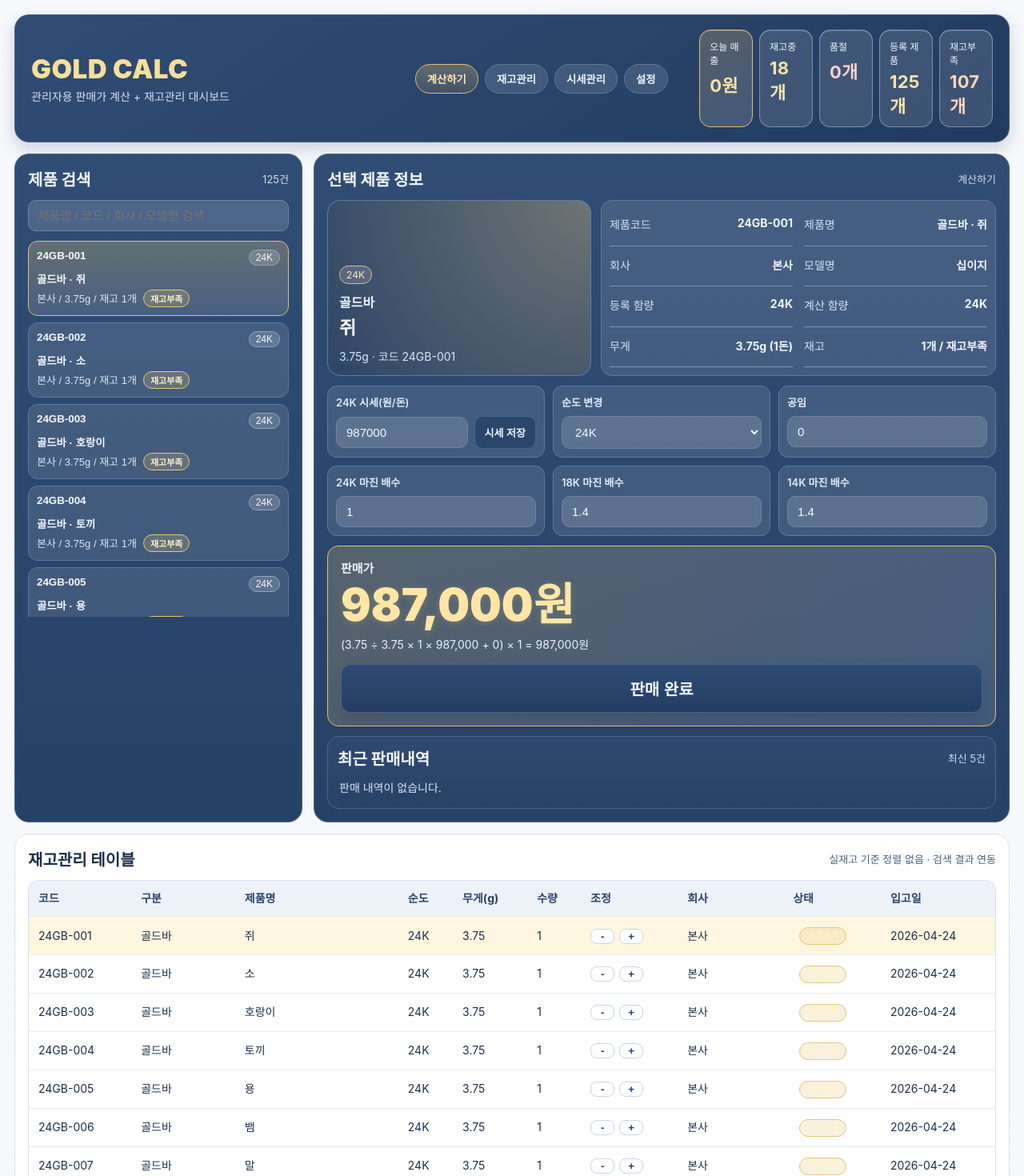
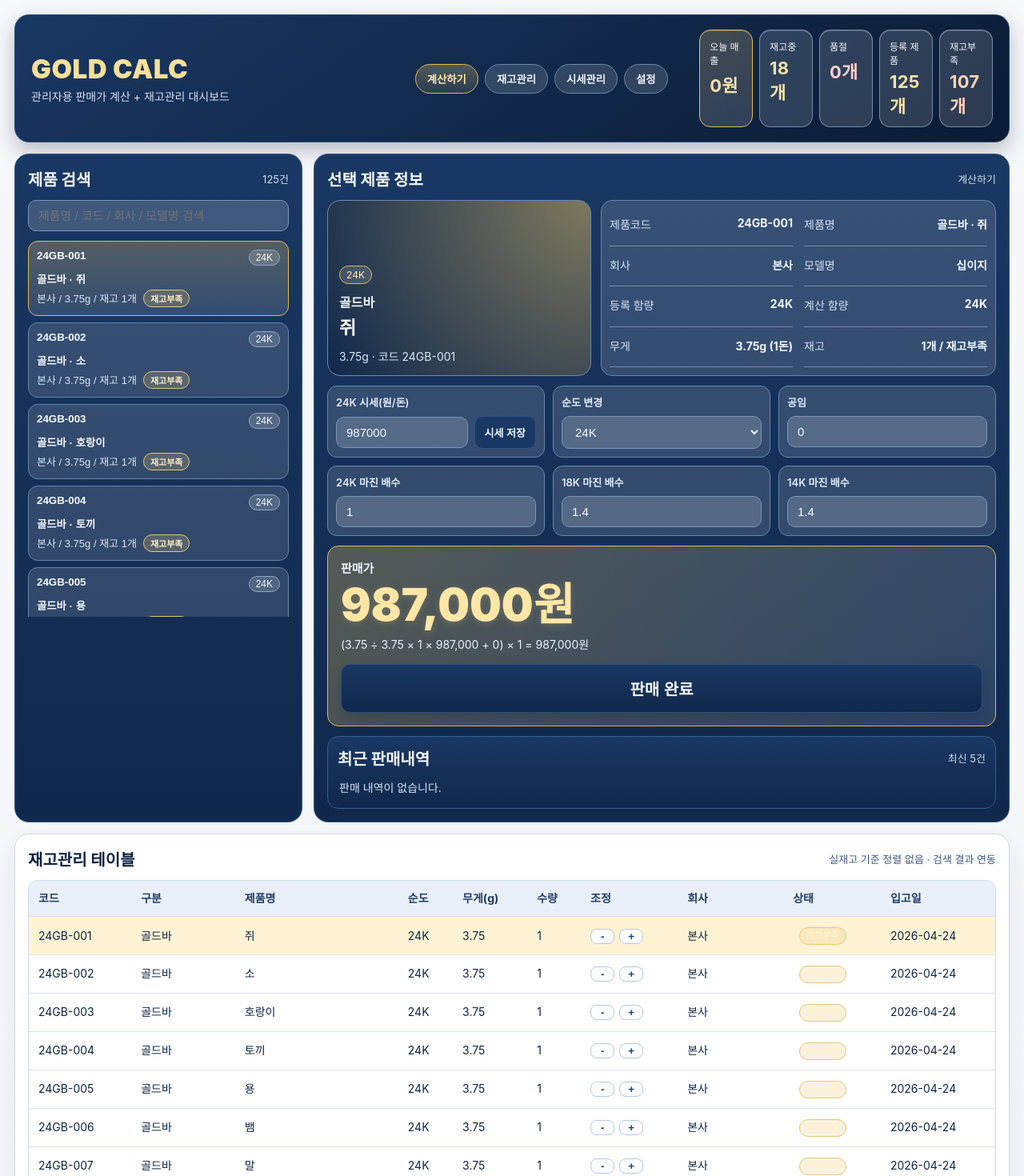
Before and after one commit to rltn33/gold-calc, a React (Vite) app: page / in a window 1280 px wide. Shown: the top 1470 px of the page at 80% size. Built offline with nearby package versions, Linux system fonts and the light colour scheme.

Commit message:
Refine dashboard palette with brighter premium contrast

```diff
--- a/src/App.css
+++ b/src/App.css
@@ -1,15 +1,16 @@
 :root {
-  --bg-main: #f4f6fa;
+  --bg-main: #eceff5;
   --bg-surface: #ffffff;
-  --bg-soft: #eef2f7;
-  --navy-900: #1f3558;
-  --navy-800: #2a456d;
-  --navy-700: #39567f;
-  --gold-500: #cfa646;
-  --gold-400: #dfbf72;
-  --text-900: #1e2f48;
-  --text-700: #4b5f7d;
-  --border: #d9e1ed;
+  --bg-soft: #f3f5fa;
+  --navy-950: #0b1b34;
+  --navy-900: #10284c;
+  --navy-800: #193863;
+  --navy-700: #2a4b76;
+  --gold-500: #d5a42b;
+  --gold-400: #e2ba5a;
+  --text-900: #0f2340;
+  --text-700: #3f5779;
+  --border: #cdd7e6;
 }
 
 * { box-sizing: border-box; }
@@ -17,7 +18,7 @@
 body {
   margin: 0;
   font-family: "Pretendard", "Noto Sans KR", -apple-system, BlinkMacSystemFont, "Segoe UI", sans-serif;
-  background: linear-gradient(180deg, #f7f9fc 0%, #f0f4fa 100%);
+  background: linear-gradient(180deg, #f7f8fb 0%, #eceff5 100%);
   color: var(--text-900);
 }
 
@@ -45,10 +46,10 @@ body {
   grid-template-columns: 1.2fr 1fr 1fr;
   align-items: center;
   gap: 14px;
-  background: linear-gradient(145deg, #314d75, #223a5f);
-  border-color: #435f89;
-  color: #f5f8ff;
-  box-shadow: 0 8px 22px rgba(31, 53, 88, 0.2);
+  background: linear-gradient(145deg, var(--navy-800), var(--navy-950));
+  border-color: #2a4b73;
+  color: #f7faff;
+  box-shadow: 0 10px 26px rgba(11, 27, 52, 0.28);
 }
 
 .logo {
@@ -68,8 +69,8 @@ body {
 }
 
 .menu-tab {
-  border: 1px solid #5f789d;
-  background: rgba(245, 248, 255, 0.12);
+  border: 1px solid #6d88af;
+  background: rgba(247, 250, 255, 0.14);
   color: #edf2fc;
   border-radius: 999px;
   padding: 8px 14px;
@@ -90,8 +91,8 @@ body {
 }
 
 .stat-card {
-  background: rgba(245, 248, 255, 0.12);
-  border: 1px solid rgba(199, 215, 239, 0.45);
+  background: rgba(247, 250, 255, 0.14);
+  border: 1px solid rgba(198, 215, 241, 0.5);
   border-radius: 14px;
   padding: 11px 12px;
   display: flex;
@@ -119,8 +120,8 @@ body {
 
 .search-panel,
 .product-panel {
-  background: linear-gradient(180deg, #314d75 0%, #264166 100%);
-  border-color: #446289;
+  background: linear-gradient(180deg, var(--navy-800) 0%, var(--navy-900) 100%);
+  border-color: #325884;
   color: #f3f7ff;
 }
 
@@ -137,8 +138,8 @@ body {
 
 .field {
   width: 100%;
-  border: 1px solid #6e84a4;
-  background: rgba(255, 255, 255, 0.14);
+  border: 1px solid #7b95ba;
+  background: rgba(255, 255, 255, 0.17);
   color: #f4f8ff;
   border-radius: 10px;
   padding: 10px 12px;
@@ -155,8 +156,8 @@ body {
 }
 
 .product-item {
-  border: 1px solid #5e789c;
-  background: rgba(255, 255, 255, 0.11);
+  border: 1px solid #6584aa;
+  background: rgba(255, 255, 255, 0.13);
   color: #f7f9ff;
   border-radius: 12px;
   padding: 10px;
@@ -194,10 +195,10 @@ body {
 
 .image-wrap {
   border-radius: 16px;
-  border: 1px solid #607da4;
+  border: 1px solid #6a8ab1;
   min-height: 220px;
   padding: 14px;
-  background: radial-gradient(circle at top right, rgba(223, 191, 114, 0.35), rgba(46, 69, 103, 0.95));
+  background: radial-gradient(circle at top right, rgba(226, 186, 90, 0.5), rgba(16, 40, 76, 0.96));
   display: flex;
   flex-direction: column;
   justify-content: end;
@@ -218,13 +219,13 @@ body {
 .image-meta { color: #dce6f8; margin-top: 10px; font-size: 14px; }
 
 .info-grid {
-  border: 1px solid #5f7b9f;
+  border: 1px solid #6686ab;
   border-radius: 14px;
   padding: 10px;
   display: grid;
   grid-template-columns: 1fr 1fr;
   gap: 4px 14px;
-  background: rgba(255, 255, 255, 0.1);
+  background: rgba(255, 255, 255, 0.13);
 }
 
 .info-row {
@@ -246,8 +247,8 @@ body {
 }
 
 .calc-card {
-  border: 1px solid #5f7b9f;
-  background: rgba(255, 255, 255, 0.1);
+  border: 1px solid #6686ab;
+  background: rgba(255, 255, 255, 0.13);
   border-radius: 12px;
   padding: 10px;
 }
@@ -257,7 +258,7 @@ body {
 .price-box {
   margin-top: 12px;
   border: 1px solid var(--gold-400);
-  background: linear-gradient(120deg, rgba(223, 191, 114, 0.24), rgba(255, 255, 255, 0.13));
+  background: linear-gradient(120deg, rgba(226, 186, 90, 0.31), rgba(255, 255, 255, 0.12));
   border-radius: 14px;
   padding: 16px;
 }
@@ -270,6 +271,7 @@ body {
   background: var(--bg-surface);
   color: var(--text-900);
   border: 1px solid var(--border);
+  box-shadow: 0 10px 28px rgba(16, 40, 76, 0.08);
 }
 
 .inventory-panel .panel-head h2 { color: var(--text-900); }
@@ -278,15 +280,15 @@ body {
 .sale-button {
   margin-top: 14px;
   width: 100%;
-  border: 1px solid #48658f;
-  background: linear-gradient(180deg, #2f4c75, #243c61);
+  border: 1px solid #2c4f78;
+  background: linear-gradient(180deg, var(--navy-800), var(--navy-900));
   color: #f4f8ff;
   border-radius: 12px;
   padding: 15px 14px;
   font-size: 20px;
   font-weight: 800;
   cursor: pointer;
-  box-shadow: 0 8px 16px rgba(31, 53, 88, 0.25);
+  box-shadow: 0 9px 18px rgba(16, 40, 76, 0.28);
   transition: transform 0.15s ease, box-shadow 0.15s ease;
 }
 
@@ -302,8 +304,8 @@ body {
 
 .recent-sales-card {
   margin-top: 12px;
-  border: 1px solid #4c678f;
-  background: linear-gradient(180deg, #2f4a72, #284164);
+  border: 1px solid #365d89;
+  background: linear-gradient(180deg, var(--navy-800), var(--navy-900));
   border-radius: 14px;
   padding: 12px;
   color: #f4f8ff;
@@ -315,7 +317,7 @@ body {
 }
 
 .recent-sale-item {
-  border: 1px solid #6784ab;
+  border: 1px solid #6f8db2;
   border-radius: 10px;
   padding: 10px 12px;
   background: rgba(255, 255, 255, 0.1);
@@ -347,8 +349,8 @@ body {
 }
 
 .sub-button {
-  border: 1px solid #48658f;
-  background: #2b456b;
+  border: 1px solid #32567f;
+  background: var(--navy-800);
   color: #ecf3ff;
   border-radius: 10px;
   padding: 10px 12px;
@@ -372,8 +374,8 @@ body {
 
 .qty-btn {
   min-width: 30px;
-  border: 1px solid #c8d4e7;
-  background: #fff;
+  border: 1px solid #b8c8df;
+  background: #fbfcff;
   border-radius: 8px;
   cursor: pointer;
   font-weight: 800;
@@ -381,10 +383,10 @@ body {
 }
 
 table { width: 100%; border-collapse: collapse; min-width: 980px; }
-th, td { padding: 12px 12px; border-bottom: 1px solid #e6ebf4; text-align: left; font-size: 14px; line-height: 1.45; }
-thead th { background: #edf2f9; color: #2a456c; position: sticky; top: 0; z-index: 1; }
-.inventory-panel tbody tr:hover { background: #f6f9ff; }
-.selected-row { background: #fff6df; }
+th, td { padding: 12px 12px; border-bottom: 1px solid #dde5f1; text-align: left; font-size: 14px; line-height: 1.45; }
+thead th { background: #e9eff8; color: #1f3e66; position: sticky; top: 0; z-index: 1; }
+.inventory-panel tbody tr:hover { background: #f2f6fd; }
+.selected-row { background: #fff3d4; }
 
 @media (max-width: 1240px) {
   .topbar { grid-template-columns: 1fr; }
```
